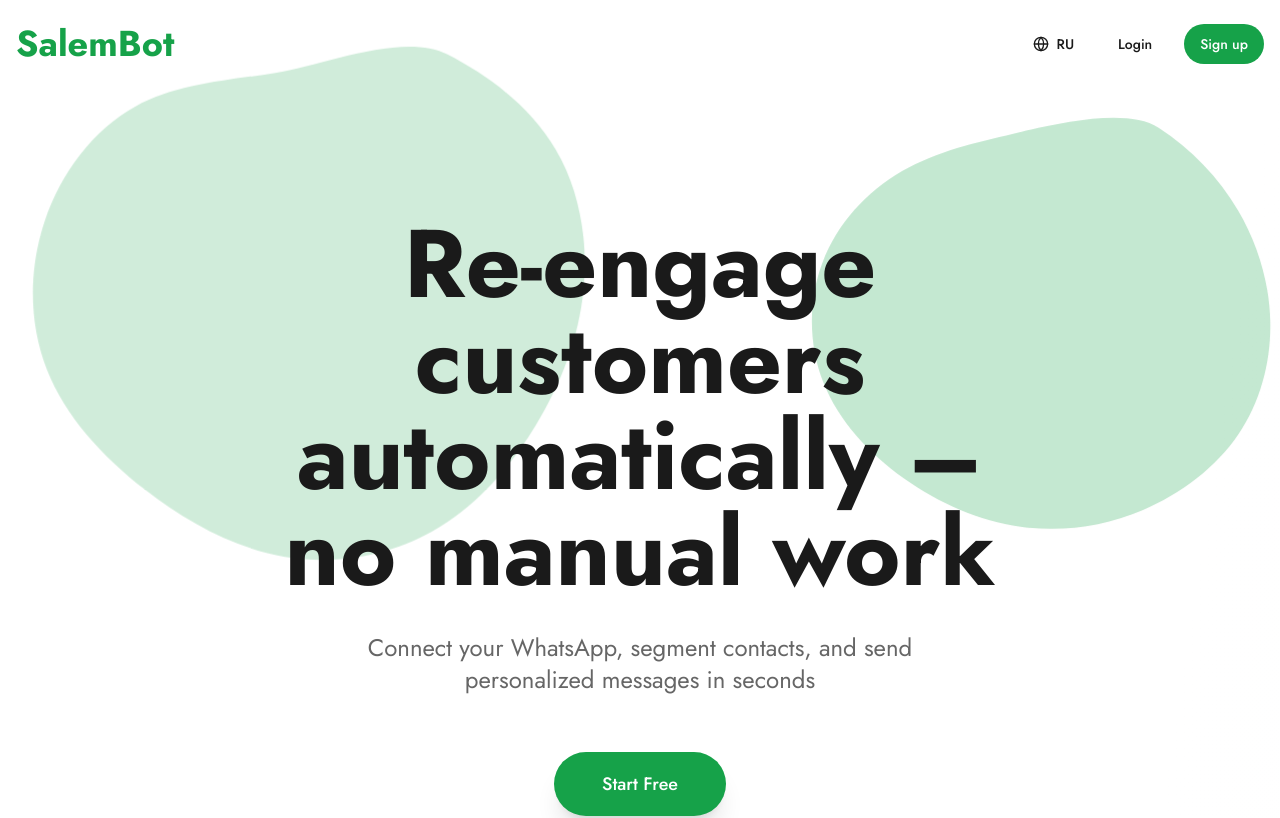
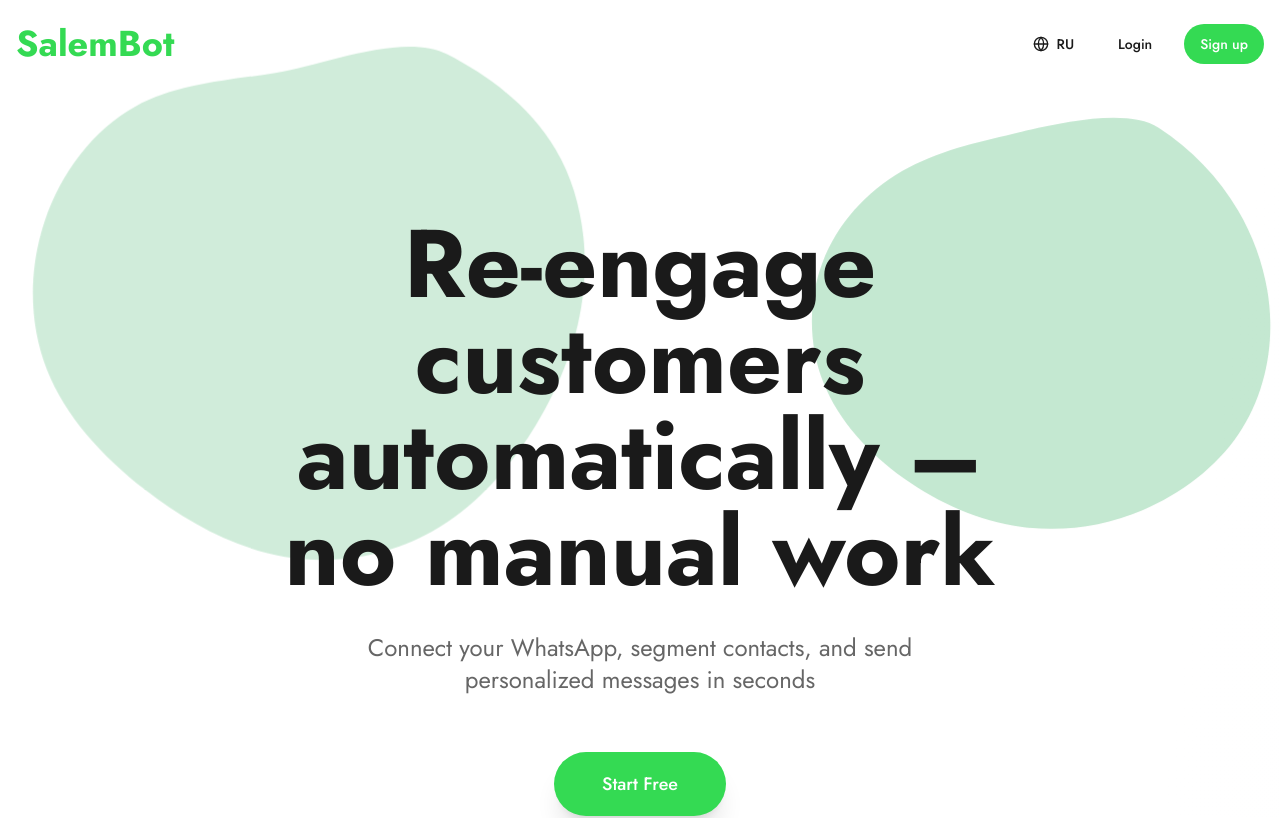
Before and after one commit to kenzheshh/sync-message-kit, a React (Vite) app: page / in a window 1280 px wide. Shown: the top 818 px of the page. Built offline with nearby package versions, Linux system fonts and the light colour scheme; the HTML template or start-up script is replaced by a standard one.

Commit message:
Update main element colors

```diff
--- a/src/index.css
+++ b/src/index.css
@@ -17,7 +17,7 @@ All colors MUST be HSL.
     --popover: 0 0% 100%;
     --popover-foreground: 0 0% 10%;
 
-    --primary: 142 76% 36%;
+    --primary: 131 69% 53%;
     --primary-foreground: 0 0% 100%;
 
     --secondary: 210 100% 50%;
@@ -32,12 +32,12 @@ All colors MUST be HSL.
     --destructive: 0 84% 60%;
     --destructive-foreground: 0 0% 100%;
 
-    --success: 142 76% 36%;
+    --success: 131 69% 53%;
     --warning: 38 92% 50%;
 
     --border: 0 0% 90%;
     --input: 0 0% 100%;
-    --ring: 142 76% 36%;
+    --ring: 131 69% 53%;
 
     --radius: 1rem;
 
@@ -68,7 +68,7 @@ All colors MUST be HSL.
     --popover: 0 0% 13%;
     --popover-foreground: 0 0% 98%;
 
-    --primary: 142 76% 36%;
+    --primary: 131 69% 53%;
     --primary-foreground: 0 0% 100%;
 
     --secondary: 210 100% 50%;
@@ -83,12 +83,12 @@ All colors MUST be HSL.
     --destructive: 0 63% 31%;
     --destructive-foreground: 0 0% 98%;
 
-    --success: 142 76% 36%;
+    --success: 131 69% 53%;
     --warning: 38 92% 50%;
 
     --border: 0 0% 20%;
     --input: 0 0% 13%;
-    --ring: 142 76% 36%;
+    --ring: 131 69% 53%;
     --sidebar-background: 240 5.9% 10%;
     --sidebar-foreground: 240 4.8% 95.9%;
     --sidebar-primary: 224.3 76.3% 48%;
```
